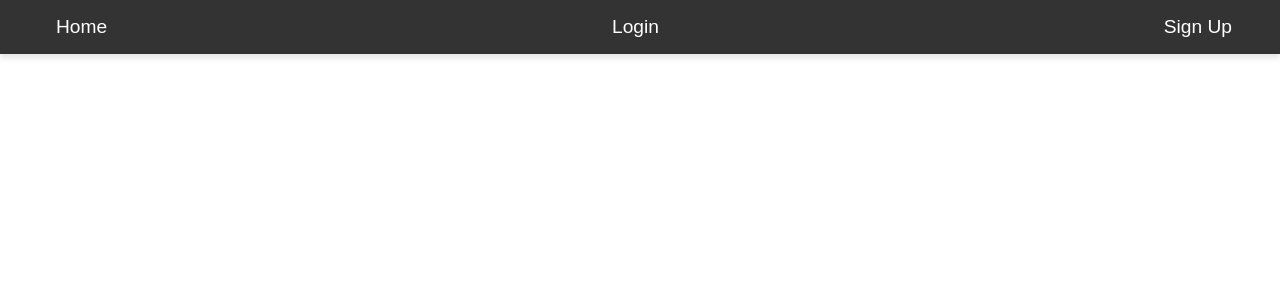
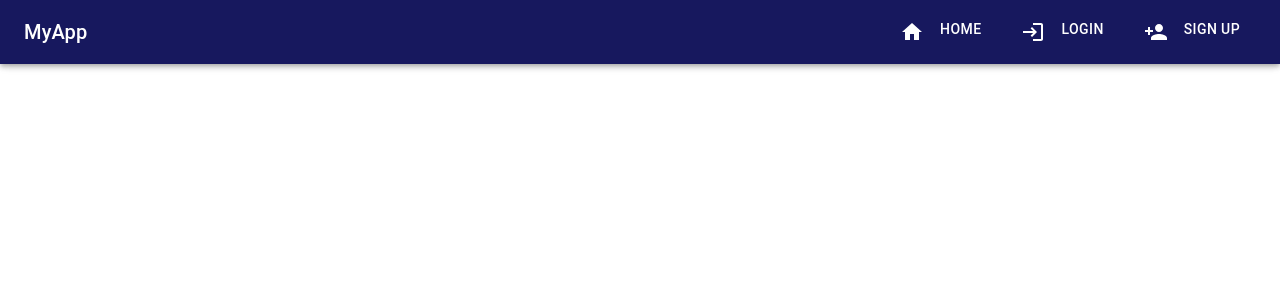
Before and after one commit to Mayorwise001/frontend_blog_api_users, a React (Create React App) app: page / in a window 1280 px wide. Shown: the top 300 px of the page. Built offline with nearby package versions, Linux system fonts and the light colour scheme.

Commit message:
navbar updated

```diff
--- a/package.json
+++ b/package.json
@@ -3,7 +3,12 @@
   "version": "0.1.0",
   "private": true,
   "dependencies": {
+    "@ant-design/icons": "^5.4.0",
+    "@emotion/react": "^11.13.0",
+    "@emotion/styled": "^11.13.0",
     "@fortawesome/fontawesome-free": "^6.6.0",
+    "@mui/icons-material": "^5.16.4",
+    "@mui/material": "^5.16.4",
     "@testing-library/jest-dom": "^5.17.0",
     "@testing-library/react": "^13.4.0",
     "@testing-library/user-event": "^13.5.0",
@@ -11,6 +16,7 @@
     "react-dom": "^18.3.1",
     "react-router-dom": "^6.25.1",
     "react-scripts": "5.0.1",
+    "styled-components": "^6.1.12",
     "web-vitals": "^2.1.4"
   },
   "scripts": {
--- a/src/App.css
+++ /dev/null
@@ -1,38 +0,0 @@
-.App {
-  text-align: center;
-}
-
-.App-logo {
-  height: 40vmin;
-  pointer-events: none;
-}
-
-@media (prefers-reduced-motion: no-preference) {
-  .App-logo {
-    animation: App-logo-spin infinite 20s linear;
-  }
-}
-
-.App-header {
-  background-color: #282c34;
-  min-height: 100vh;
-  display: flex;
-  flex-direction: column;
-  align-items: center;
-  justify-content: center;
-  font-size: calc(10px + 2vmin);
-  color: white;
-}
-
-.App-link {
-  color: #61dafb;
-}
-
-@keyframes App-logo-spin {
-  from {
-    transform: rotate(0deg);
-  }
-  to {
-    transform: rotate(360deg);
-  }
-}
--- a/src/App.js
+++ b/src/App.js
@@ -1,6 +1,5 @@
-import logo from './logo.svg';
-import './App.css';
-import Home from './components/navbar';
+
+import Navbar from './components/navbar';
 import { BrowserRouter as Router, Routes, Route } from 'react-router-dom';
 import About from './components/about';
 
@@ -10,7 +9,7 @@ function App() {
     <div className="App">
 
       <Routes>
-        <Route path='/' element={<Home/>}/>
+        <Route path='/' element={<Navbar/>}/>
         <Route path='/about' element={<About/>}/>
       </Routes>
     </div>
--- a/src/components/navbar.js
+++ b/src/components/navbar.js
@@ -1,26 +1,85 @@
-import React from 'react'
+import React, { useState } from 'react';
+import AppBar from '@mui/material/AppBar';
+import Toolbar from '@mui/material/Toolbar';
+import Typography from '@mui/material/Typography';
+import IconButton from '@mui/material/IconButton';
+import MenuIcon from '@mui/icons-material/Menu';
+import Drawer from '@mui/material/Drawer';
+import List from '@mui/material/List';
+import ListItem from '@mui/material/ListItem';
+import ListItemIcon from '@mui/material/ListItemIcon';
+import ListItemText from '@mui/material/ListItemText';
+import HomeIcon from '@mui/icons-material/Home';
+import LoginIcon from '@mui/icons-material/Login';
+import PersonAddIcon from '@mui/icons-material/PersonAdd';
+import { Link } from 'react-router-dom';
+import { styled } from '@mui/material/styles';
 
-function Home(){
-    return(
-        <>
-    <nav className="navbar">
-      <div className="navbar-container">
-        <a href="/" className="navbar-logo">
-          <i className="fas fa-home"></i>
-          Home
-        </a>
-        <a href="/login" className="navbar-link">
-          <i className="fas fa-sign-in-alt"></i>
-          Login
-        </a>
-        <a href="/signup" className="navbar-link">
-          <i className="fas fa-user-plus"></i>
-          Sign Up
-        </a>
-      </div>
-    </nav>
-        </>
-    )
-}
 
-export default Home;
+const DrawerList = styled(List)(({ theme }) => ({
+  backgroundColor: '#17185e',
+  height: '100%',
+  color: 'white',
+}));
+
+const Navbar = () => {
+  const [drawerOpen, setDrawerOpen] = useState(false);
+
+  const toggleDrawer = (open) => (event) => {
+    if (event.type === 'keydown' && (event.key === 'Tab' || event.key === 'Shift')) {
+      return;
+    }
+    setDrawerOpen(open);
+  };
+
+  const menuItems = [
+    { text: 'Home', icon: <HomeIcon />, link: '/' },
+    { text: 'Login', icon: <LoginIcon />, link: '/login' },
+    { text: 'Sign Up', icon: <PersonAddIcon />, link: '/signup' },
+  ];
+
+  return (
+    <>
+      <AppBar position="fixed" sx={{ backgroundColor: '#17185e' }}>
+        <Toolbar>
+          <IconButton
+            edge="start"
+            color="inherit"
+            aria-label="menu"
+            onClick={toggleDrawer(true)}
+            sx={{ mr: 2, display: { sm: 'none' } }}
+          >
+            <MenuIcon />
+          </IconButton>
+          <Typography variant="h6" component={Link} to="/" sx={{ flexGrow: 1, color: 'inherit', textDecoration: 'none','&:hover': {
+                color: '#7f6feb',
+              }, }}>
+            MyApp
+          </Typography>
+          <div className="nav-links">
+            {menuItems.map((item) => (
+              <Link to={item.link} className="nav-link" key={item.text}>
+                <IconButton color="inherit">{item.icon}</IconButton>
+                <Typography variant="button" display="block" gutterBottom>
+                  {item.text}
+                </Typography>
+              </Link>
+            ))}
+          </div>
+        </Toolbar>
+      </AppBar>
+      <Drawer anchor="left" open={drawerOpen} onClose={toggleDrawer(false)}>
+        <DrawerList onClick={toggleDrawer(false)} onKeyDown={toggleDrawer(false)}>
+          {menuItems.map((item) => (
+            <ListItem button component={Link} to={item.link} key={item.text}>
+              <ListItemIcon sx={{ color: 'white' }}>{item.icon}</ListItemIcon>
+              <ListItemText primary={item.text} />
+            </ListItem>
+          ))}
+        </DrawerList>
+      </Drawer>
+    </>
+  );
+};
+
+export default Navbar;
--- a/src/index.css
+++ b/src/index.css
@@ -5,45 +5,29 @@ body {
   font-family: 'Arial', sans-serif;
 }
 
-.navbar {
-  background-color: #333;
-  color: #fff;
-  position: fixed;
-  top: 0;
-  width: 100%;
-  z-index: 1000;
-  box-shadow: 0 4px 6px rgba(0, 0, 0, 0.1);
+.nav-links {
+  display: none;
 }
 
-.navbar-container {
+.nav-link {
   display: flex;
-  justify-content: space-between;
   align-items: center;
-  padding: 1rem 2rem;
+  color: white;
+  text-decoration: none;
+  margin: 0 1rem;
 }
 
-.navbar-logo, .navbar-link {
-  color: #fff;
-  text-decoration: none;
-  font-size: 1.2rem;
-  margin: 0 1rem;
+.nav-link:hover {
+  color: #7f6feb; /* Change to a vibrant color */
   transition: color 0.3s;
 }
 
-.navbar-logo i, .navbar-link i {
-  margin-right: 0.5rem;
+.nav-link .MuiTypography-root {
+  margin-left: 0.5rem;
 }
 
-.navbar-logo:hover, .navbar-link:hover {
-  color: #00bfff;
-}
-
-@media screen and (max-width: 768px) {
-  .navbar-container {
-    flex-direction: column;
-  }
-
-  .navbar-logo, .navbar-link {
-    margin: 0.5rem 0;
+@media (min-width: 600px) {
+  .nav-links {
+    display: flex;
   }
 }
```
Also changed, not shown: 1 other file (tests, documents, lock files or other folders).
